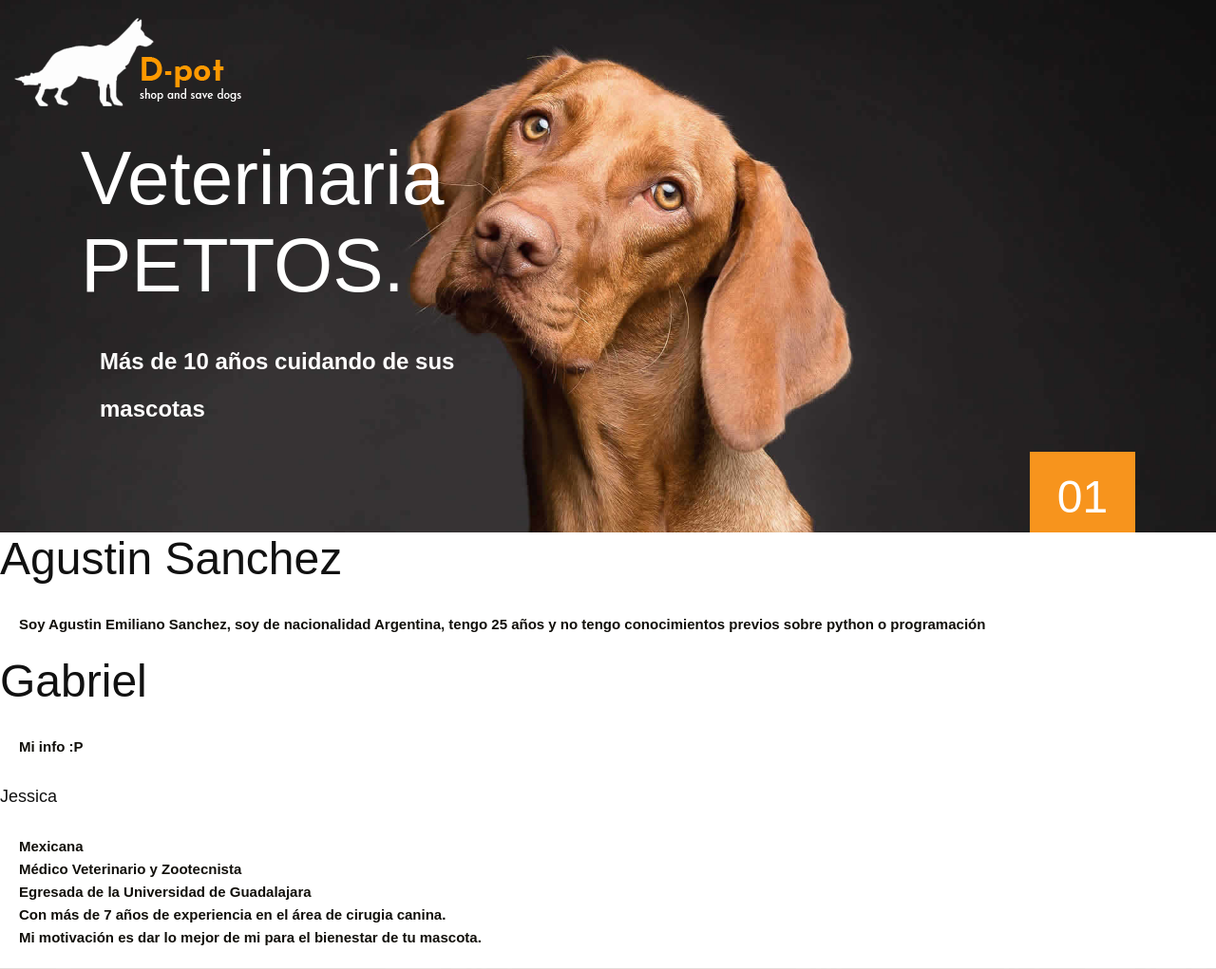
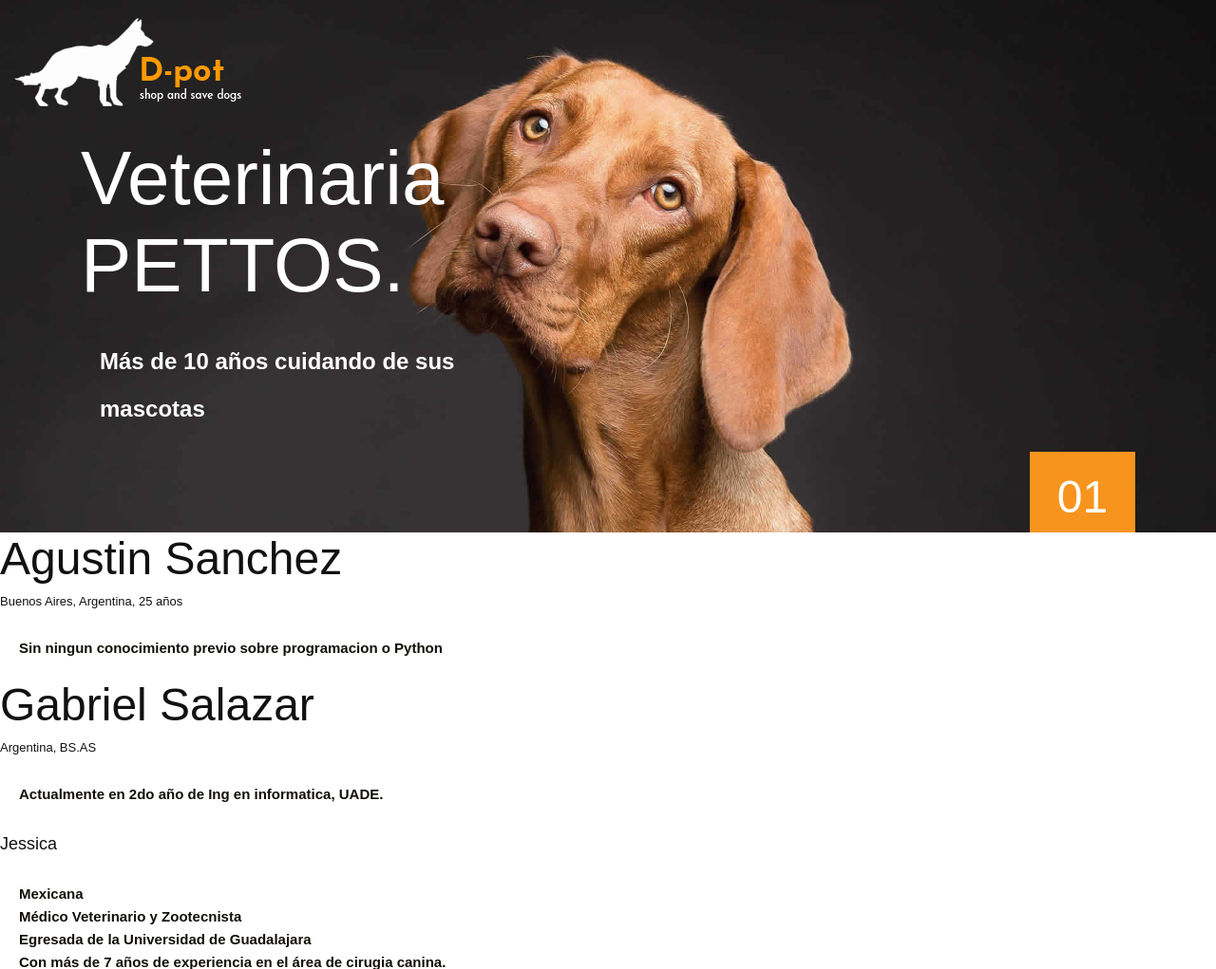
Before and after one commit to Agustinsanchezz/ProyectoFinal, a Django app: page /AppCoder/about in a window 1280 px wide. Shown: the part 60-1081 px from the top of that part at 95% size. Run offline with Django 4.2, Linux system fonts and the light colour scheme; the page is wider than the window, and the part outside it is not shown; some libraries are stand-ins or nearby versions.

Commit message:
Punto Seguro

```diff
--- a/AppCoder/templates/AppCoder/about.html
+++ b/AppCoder/templates/AppCoder/about.html
@@ -5,12 +5,14 @@
 
 <div>
     <h1>Agustin Sanchez</h1>
-    <p> Soy Agustin Emiliano Sanchez, soy de nacionalidad Argentina, tengo 25 años y no tengo conocimientos previos sobre python o programación <p>
+    <h6>Buenos Aires, Argentina, 25 años</h6>
+    <p>Sin ningun conocimiento previo sobre programacion o Python<p>
 </div>
 
 <div>
-    <h1>Gabriel</h1>
-    <p> Mi info :P <p>
+    <h1>Gabriel Salazar </h1>
+    <h6>Argentina, BS.AS</h6>
+    <p>Actualmente en 2do año de Ing en informatica, UADE. </p>
 </div>
 
 <div>
```
